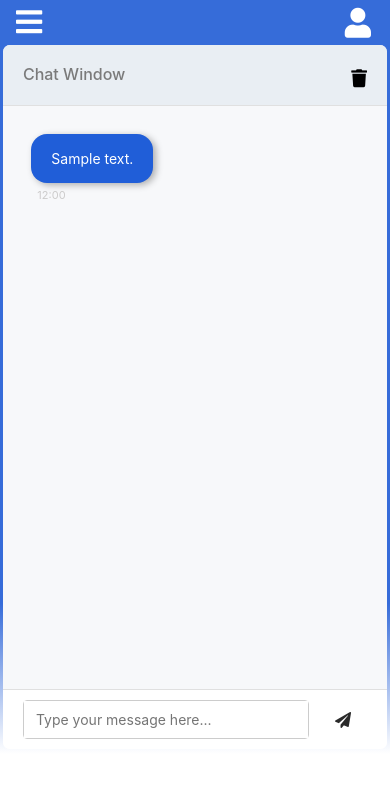
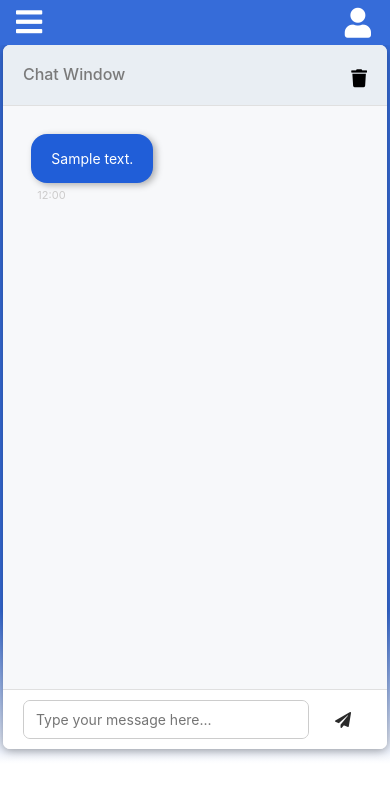
Before and after one commit to gcarson1/SmartCart, a Flask app: page /index in a window 390 px wide. Shown: the top 797 px of the page. Run offline with Flask 3, Linux system fonts and the light colour scheme; a user stored in the database is signed in; tables that the repository leaves empty hold one stand-in row (values such as "Sample post"); some libraries are stand-ins or nearby versions.

Commit message:
frontend

```diff
--- a/static/css/index.css
+++ b/static/css/index.css
@@ -108,7 +108,7 @@ body {
   }
 
   body{
-    height: calc(100vh - 90px);
+    height: calc(100vh - 80px);
     overflow: hidden;
   }
 
@@ -221,6 +221,7 @@ body {
   overflow: hidden;
   height: calc(100vh - 80px); /* 60px = height of .top_menu */
   border-radius: 15px;
+  box-shadow: 0px 2px 10px #0000005a;
 
 }
 
@@ -319,6 +320,7 @@ body {
   max-width: 70%;
   font-size: 14px;
   position: relative;
+
 }
 
 .bottom_wrapper {
@@ -337,8 +339,8 @@ body {
 
 .message_input_wrapper {
   flex: 1;
-  border: 1px solid #ccc;
-  border-radius: 4px;
+  border: 1.5px solid #ccc;
+  border-radius: 7px;
   margin-right: 10px;
 }
 
@@ -346,6 +348,7 @@ body {
   width: 100%;
   padding: 8px 12px;
   font-size: 14px;
+  border-radius: 7px;
   border: none;
   outline: none;
   color: #333;
```
